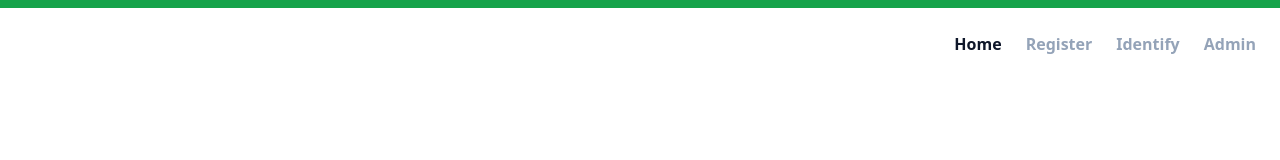
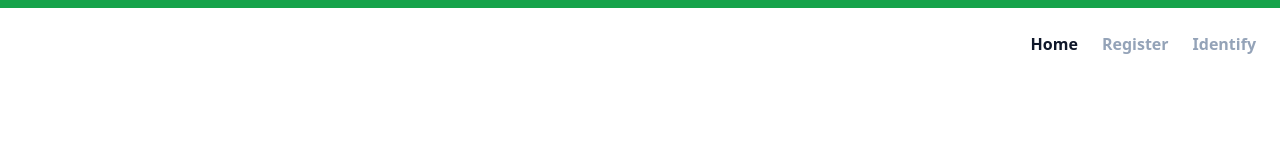
Before and after one commit to DobaKung/vauth, a Vue app: page / in a window 1280 px wide. Shown: the top 160 px of the page. Built offline with nearby package versions, Linux system fonts and the light colour scheme.

Commit message:
refactor: rm Admin link from Nav

```diff
--- a/src/components/Nav.vue
+++ b/src/components/Nav.vue
@@ -26,7 +26,7 @@ export default defineComponent({
       { to: "/", text: "Home" },
       { to: "/register", text: "Register" },
       { to: "/identify", text: "Identify" },
-      { to: "/log-in", text: "Admin" },
+      // { to: "/log-in", text: "Admin" },
     ],
   }),
 });
```
